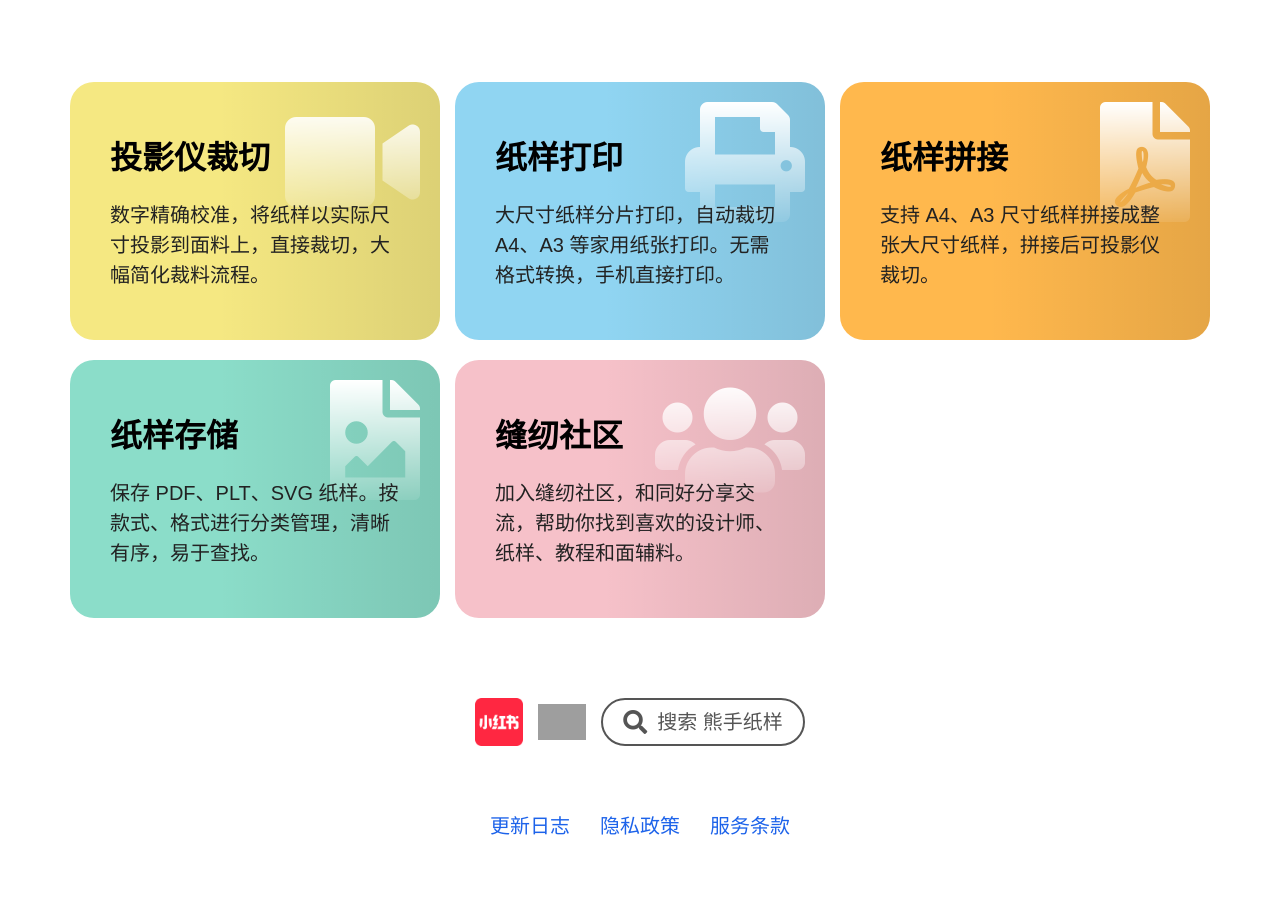
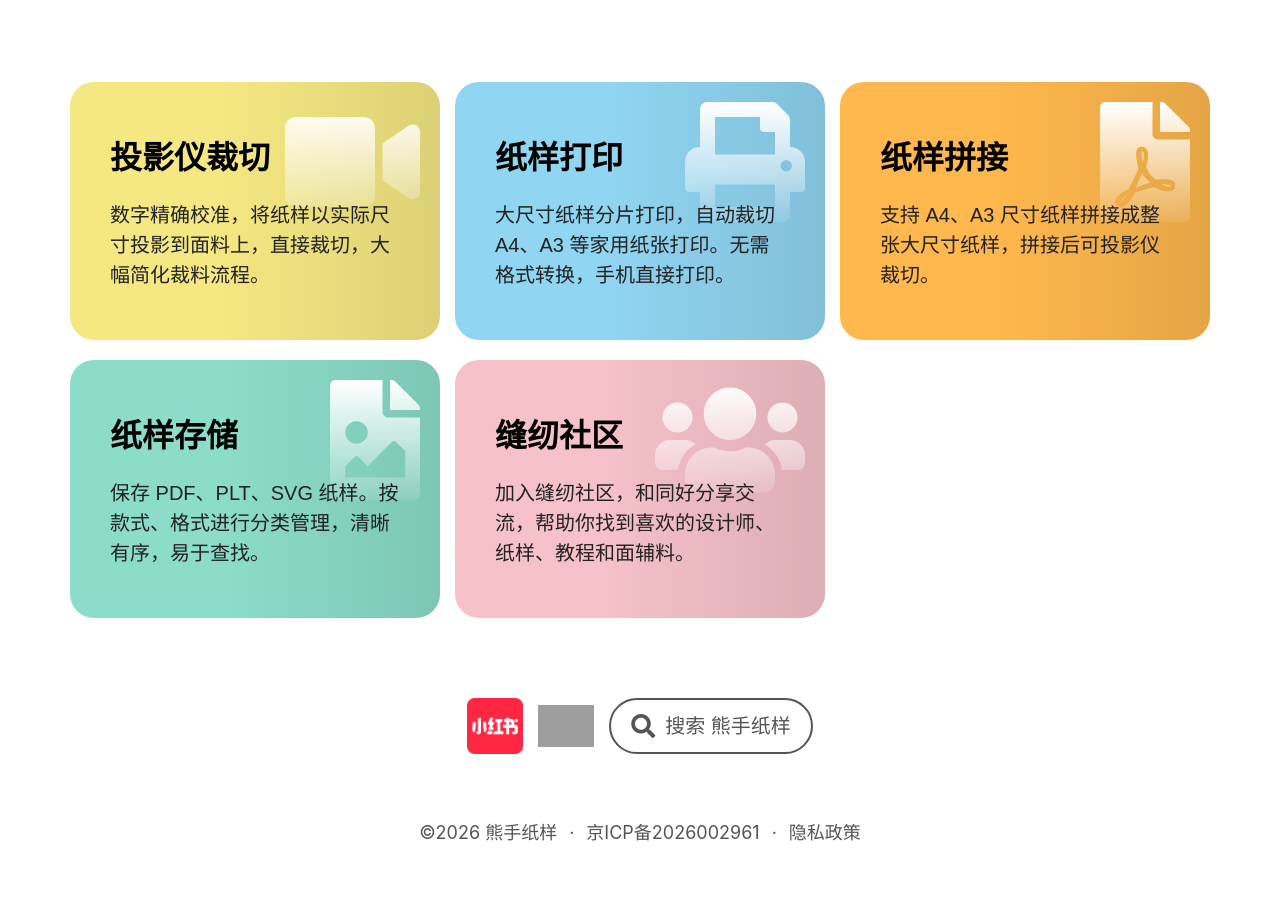
Before and after one commit to pandapattern/pandapattern.github.io, a Jekyll site: the page built from index.html, in a window 1280 px wide. Shown: the part 979-1891 px from the top of the page. Built offline with Jekyll 4.4.1, drawn with Linux system fonts in a browser that asks for light colours; nearby versions of some CDN libraries; grey boxes are pictures that could not be loaded.

Commit message:
footer 添加 icp

```diff
--- a/_includes/footer.html
+++ b/_includes/footer.html
@@ -122,14 +122,10 @@
 
 	</div>
 	<div class="footerLinks">
-		{% assign current_lang = page.lang | default: site.default_lang %}
-		{% for page_item in site.pages %}
-			{% if page_item.lang == current_lang %}
-				<a href="{{ page_item.url | relative_url }}" target="_self">{{ page_item.title }}</a>
-			{% endif %}
-		{% endfor %}
-		{% if site.presskit_download_link %}
-			<a href="{{ site.presskit_download_link }}">Press Kit</a>
-		{% endif %}
+		<span>&copy;2026 熊手纸样</span>
+		<span>·</span>
+		<a href="https://beian.miit.gov.cn/" target="_blank">京ICP备2026002961</a>
+		<span>·</span>
+		<a href="/zh/privacypolicy/" target="_self">隐私政策</a>
 	</div>
 </footer>
--- a/_sass/layout.scss
+++ b/_sass/layout.scss
@@ -843,10 +843,10 @@ footer {
 }
 
 .footerIcons .fa-stack {
-	font-size: 2.4em;
-	width: 2.4em;
-	height: 2.4em;
-	line-height: 2.4em;
+	font-size: 2.8em;
+	width: 2.8em;
+	height: 2.8em;
+	line-height: 2.8em;
 }
 
 .footerIcons .socialIconBack {
@@ -854,8 +854,8 @@ footer {
 }
 
 .socialLogo {
-	width: 48px;
-	height: 48px;
+	width: 56px;
+	height: 56px;
 	border-radius: 0;
 	object-fit: contain;
 	display: block;
@@ -865,7 +865,7 @@ footer {
 	display: flex;
 	align-items: center;
 	gap: 10px;
-	height: 2.4em;
+	height: 2.8em;
 	min-width: 200px;
 	padding: 0 20px;
 	border: 2px solid $footer-text-color;
@@ -886,16 +886,32 @@ footer {
 
 .footerLinks {
 	display: flex;
+	justify-content: center;
+	align-items: center;
+	flex-wrap: wrap;
 	text-align: center;
 	padding-bottom: 70px;
+	gap: 12px;
+	color: $footer-text-color;
+	font-size: 18px;
+}
+
+.footerLinks > * {
+	margin: 0;
 }
 
 .footerLinks a {
-	margin-right: 30px;
+	color: $footer-text-color !important;
+	text-decoration: none;
 }
 
-.footerLinks a:last-child {
-	margin-right: 0px;
+.footerLinks a:visited {
+	color: $footer-text-color !important;
+}
+
+.footerLinks a:hover {
+	color: $footer-text-color !important;
+	text-decoration: underline;
 }
 
 
@@ -905,15 +921,7 @@ footer {
 		flex-direction: row;
 		flex-wrap: wrap;
 		justify-content: center;
-	}
-
-	.footerLinks a {
-		margin-right: 20px;
-		margin-top: 0px;
-	}
-
-	.footerLinks a:last-child {
-		margin-right: 0px;
+		gap: 6px;
 	}
 
 }
```
